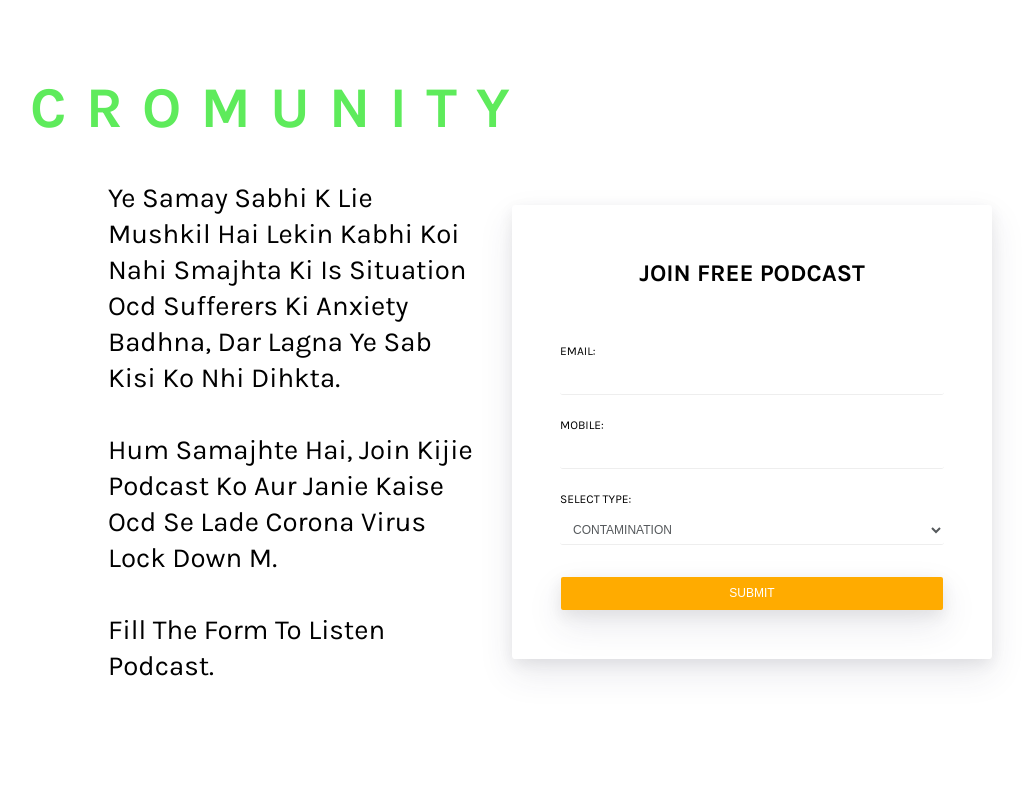
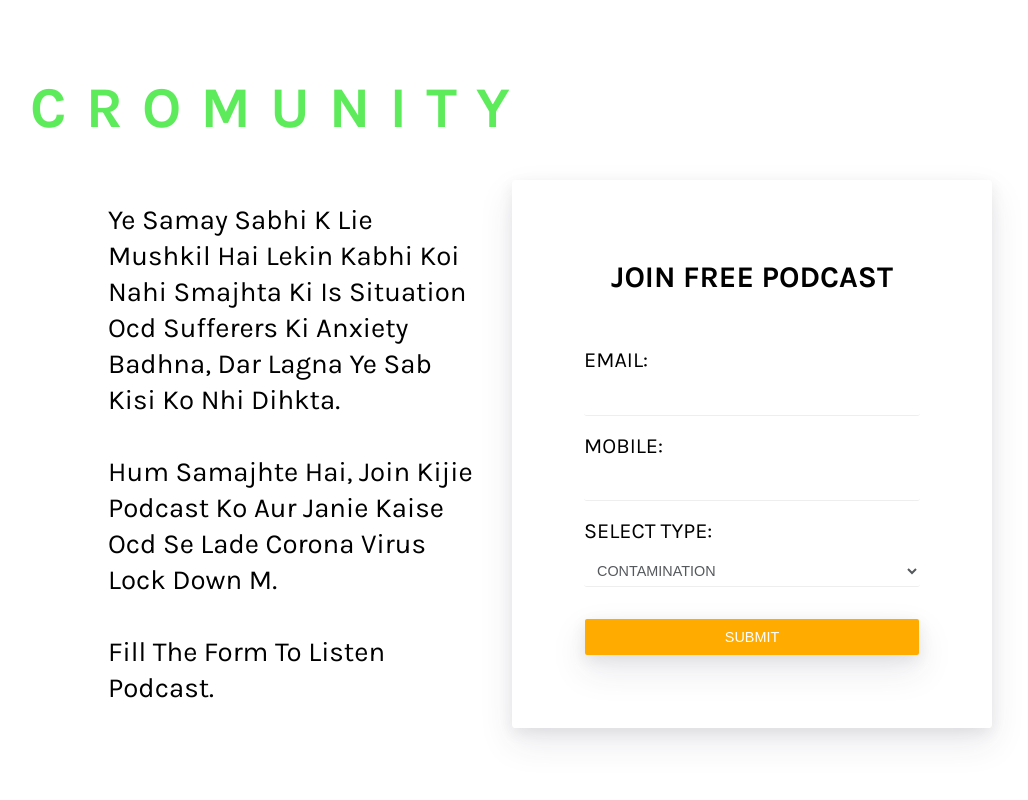
Before and after one commit to learnwithcode/Early-Access-Podcast, a React (Create React App) app: page / in a window 1280 px wide. Shown: the top 800 px of the page, without its empty margins (90-1118 px from the left). Built offline with nearby package versions, Linux system fonts and the light colour scheme.

Commit message:
form layout

```diff
--- a/src/static/css/style.css
+++ b/src/static/css/style.css
@@ -71,13 +71,14 @@ body {
         flex: 1 0 50%; } }
 
 form {
-  padding: 4rem;
+  padding: 6rem;
   width: 40rem;
   background-color: #fff;
   border-radius: .3rem;
   box-shadow: 0 15px 35px rgba(50, 50, 93, 0.1), 0 5px 15px rgba(0, 0, 0, 0.07); }
   @media (max-width: 37.5em) {
     form {
+      height: 45rem;
       padding: 4rem;
       width: 45rem; } }
 
@@ -85,7 +86,7 @@ form {
   margin-top: 0;
   margin-bottom: 3.236rem;
   text-align: center;
-  font-size: 2rem;
+  font-size: 2.5rem;
   text-transform: uppercase; }
 
 .form-group {
@@ -97,7 +98,7 @@ form {
 label {
   display: inline-block;
   margin-bottom: .5rem;
-  font-size: 1rem;
+  font-size: 1.8rem;
   text-transform: uppercase;
   touch-action: manipulation; }
 
@@ -108,7 +109,7 @@ option {
   display: block;
   padding: .5rem .75rem;
   width: 100%;
-  font-size: 1rem;
+  font-size: 1.2rem;
   line-height: 1.25;
   color: #55595c;
   background-color: #fff;
--- a/src/static/sass/base/_base.scss
+++ b/src/static/sass/base/_base.scss
@@ -90,18 +90,20 @@ body {
       flex: 0 0 40%; //grow shrink basis.
       @include respond(phone) {
         flex: 1 0 50%; //grow shrink basis.
+
     }
     }
 }
 
 form {
-    padding: 4rem;
+    padding: 6rem;
     width: 40rem;
     background-color: #fff;
     border-radius: .3rem;
     box-shadow: 0 15px 35px rgba(50,50,93,.1),0 5px 15px rgba(0,0,0,.07);
 
     @include respond(phone){
+      height: 45rem;
       padding: 4rem;
       width: 45rem;
     }
@@ -111,7 +113,7 @@ form {
     margin-top: 0;
     margin-bottom: 3.236rem;
     text-align: center;
-    font-size: 2rem;
+    font-size: 2.5rem;
     text-transform: uppercase;
   }
 
@@ -127,7 +129,7 @@ form {
   label {
     display: inline-block;
     margin-bottom: .5rem;
-    font-size: 1rem;
+    font-size: 1.8rem;
     text-transform: uppercase;
     touch-action: manipulation;
   }
@@ -139,7 +141,7 @@ form {
     display: block;
     padding: .5rem .75rem;
     width: 100%;
-    font-size: 1rem;
+    font-size: 1.2rem;
     line-height: 1.25;
     color: #55595c;
     background-color: #fff;
```
